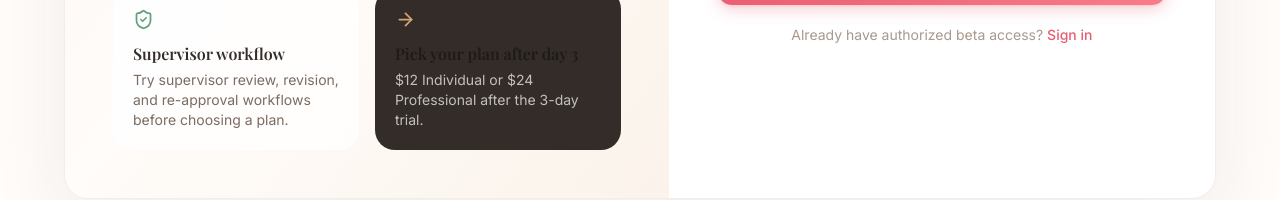
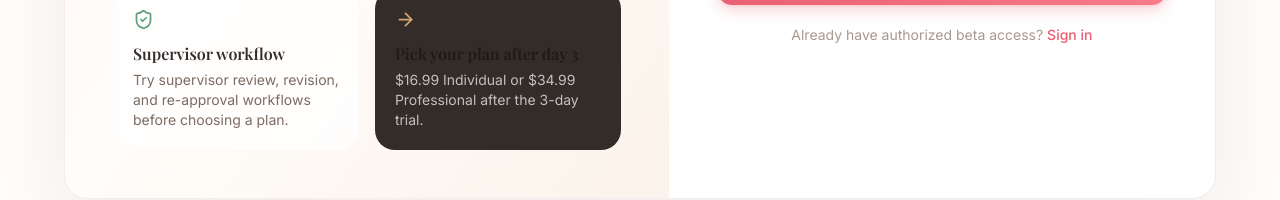
Before and after one commit to thebakersclt0116/fieldwork-by-baker-live, a React (Vite) app: page /signup in a window 1280 px wide. Shown: the part 709-909 px from the top of the page. Built offline with nearby package versions, Linux system fonts and the light colour scheme.

Commit message:
Update trial signup pricing copy

```diff
--- a/src/pages/SignUp.tsx
+++ b/src/pages/SignUp.tsx
@@ -51,7 +51,7 @@ export default function SignUp() {
             <div className="rounded-2xl bg-white/80 p-5"><Clock size={21} className="text-[#E85D70] mb-3" /><h3 className="font-semibold text-[#332C28] mb-1">Full fieldwork workspace</h3><p className="text-sm text-[#7B6B62]">Log real sessions with start/end times, decimals, categories, supervisors, and organizations.</p></div>
             <div className="rounded-2xl bg-white/80 p-5"><BarChart3 size={21} className="text-[#D4A574] mb-3" /><h3 className="font-semibold text-[#332C28] mb-1">Baker Brain + Exam Lab</h3><p className="text-sm text-[#7B6B62]">Use the BCBA AI, full mock exam, and personalized weak-area plan during your trial.</p></div>
             <div className="rounded-2xl bg-white/80 p-5"><ShieldCheck size={21} className="text-[#5FA37E] mb-3" /><h3 className="font-semibold text-[#332C28] mb-1">Supervisor workflow</h3><p className="text-sm text-[#7B6B62]">Try supervisor review, revision, and re-approval workflows before choosing a plan.</p></div>
-            <div className="rounded-2xl bg-[#332C28] p-5 text-white"><ArrowRight size={21} className="text-[#D4A574] mb-3" /><h3 className="font-semibold mb-1">Pick your plan after day 3</h3><p className="text-sm text-white/70">$12 Individual or $24 Professional after the 3-day trial.</p></div>
+            <div className="rounded-2xl bg-[#332C28] p-5 text-white"><ArrowRight size={21} className="text-[#D4A574] mb-3" /><h3 className="font-semibold mb-1">Pick your plan after day 3</h3><p className="text-sm text-white/70">$16.99 Individual or $34.99 Professional after the 3-day trial.</p></div>
           </div>
         </div>
 
```
